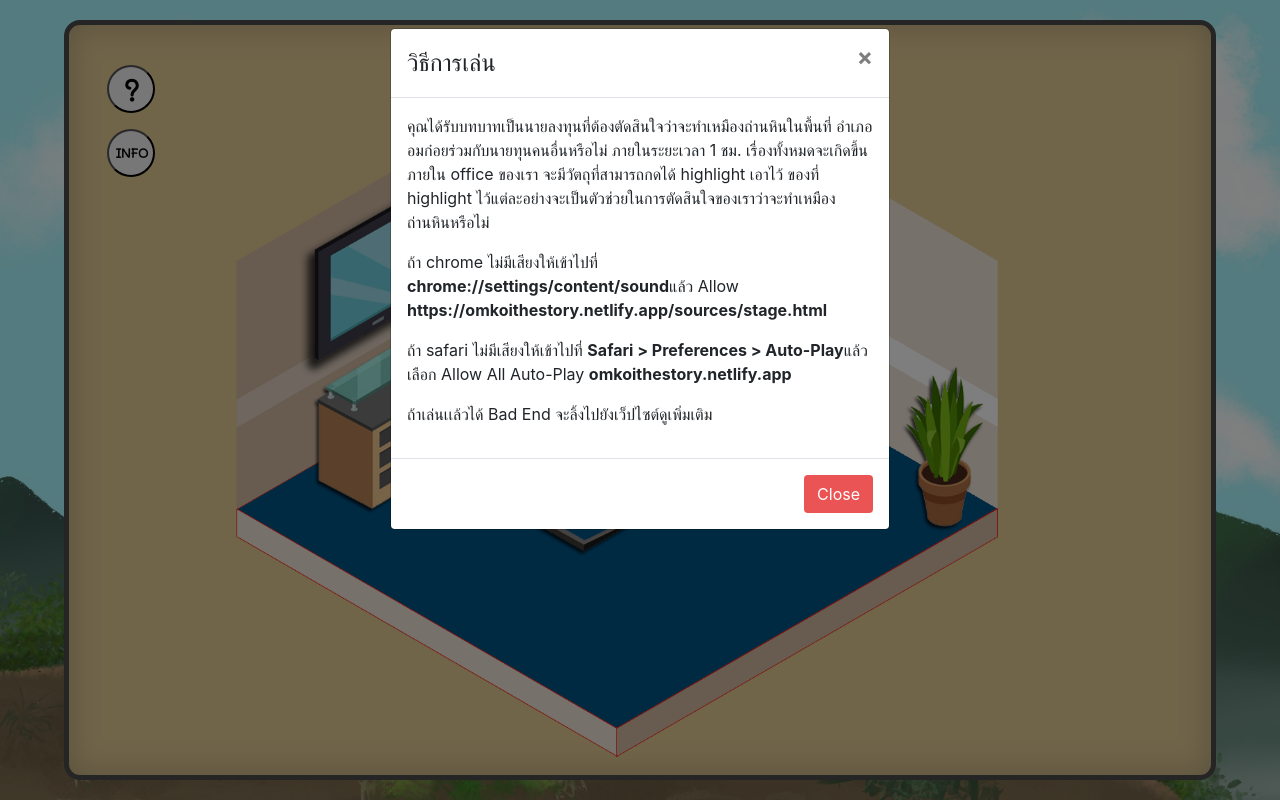
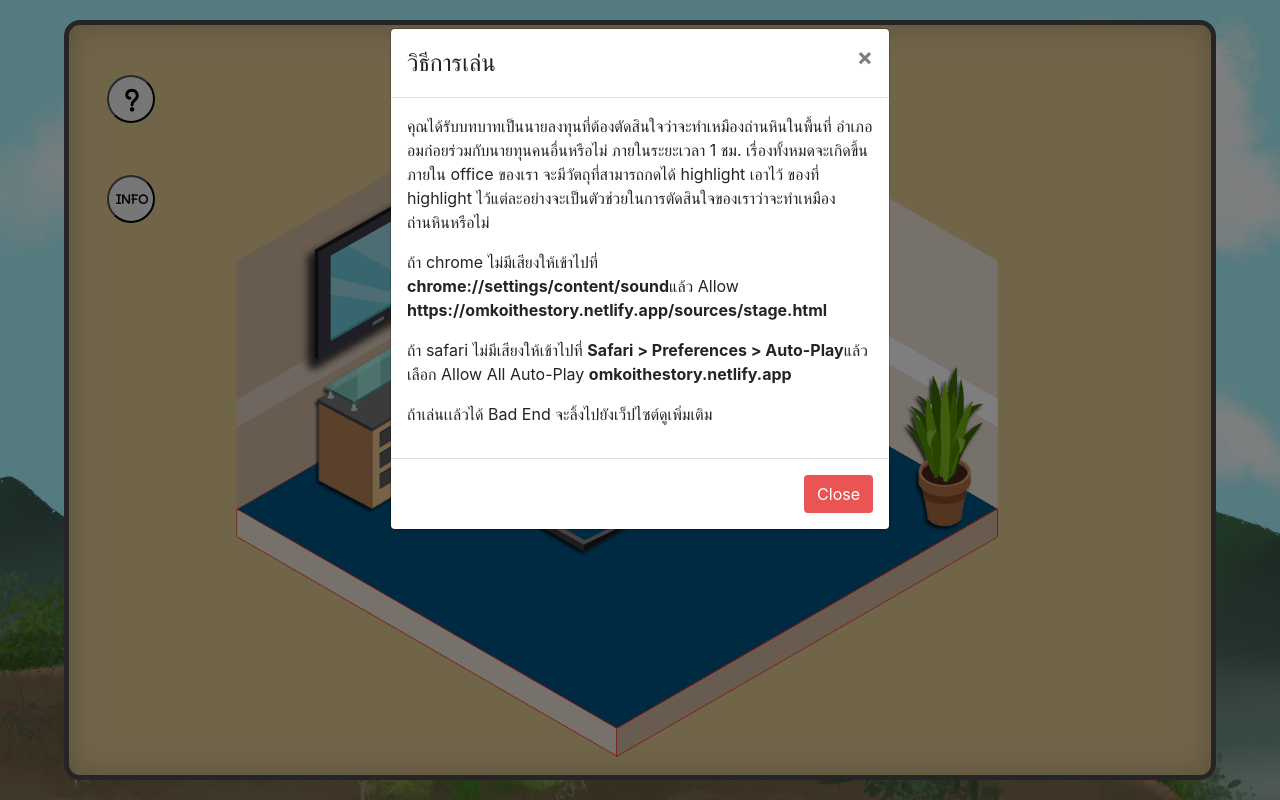
Before and after one commit to ipin0917826334/Multi, a plain HTML site: page sources/stage.html in a window 1280 px wide. Drawn offline with nearby package versions, Linux system fonts and the light colour scheme; some packages are replaced by stand-ins of ours; a script that the page names is missing.

Commit message:
Move help and link button.

```diff
--- a/sources/storage.css
+++ b/sources/storage.css
@@ -30,7 +30,7 @@ body {
 
 .help {
   color: rgb(0, 0, 0);
-  top: 5vh;
+  top: 50px;
   left: 3vw;
   width: 6vh;
   height: 6vh;
@@ -50,7 +50,7 @@ body {
 }
 .link {
   color: black;
-  top: 13vh;
+  top: 150px;
   left: 3vw;
   width: 6vh;
   height: 6vh;
```
